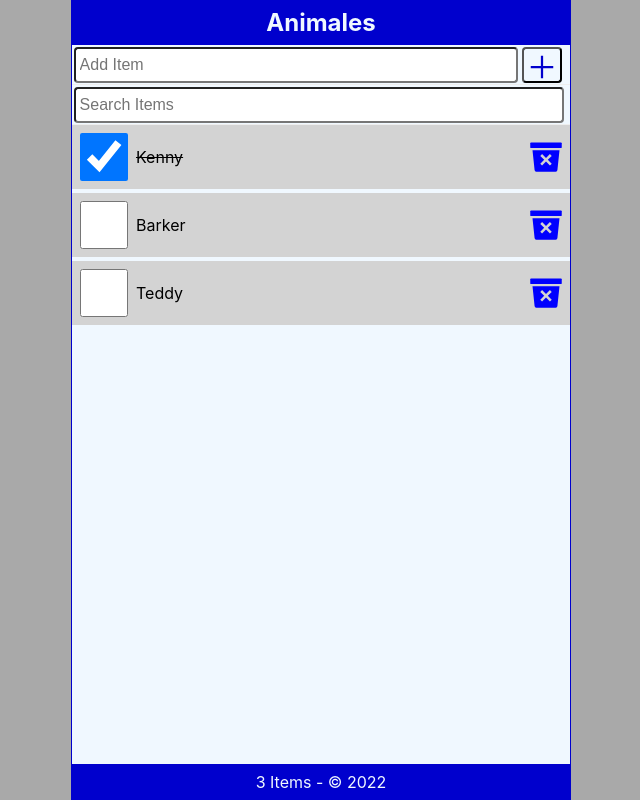
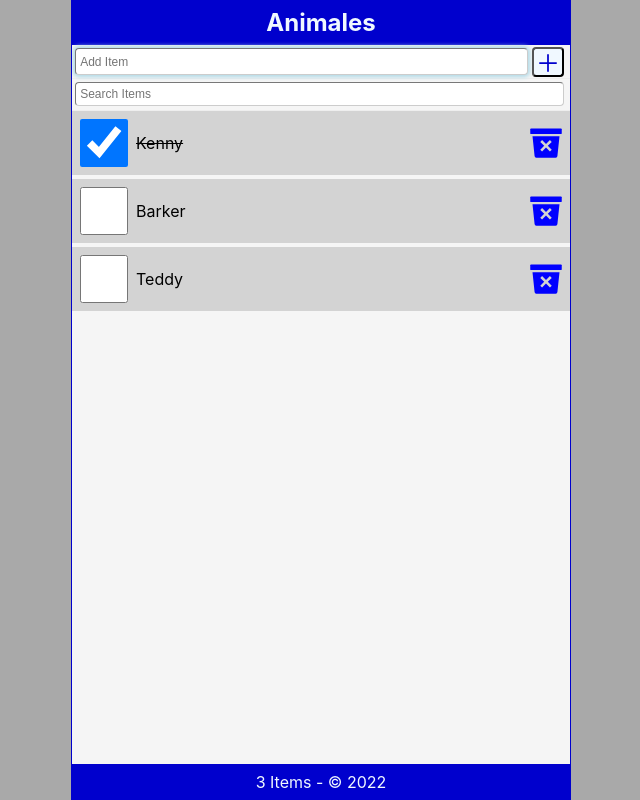
Before and after one commit to asconaga/tut01, a React (Create React App) app: page / in a window 1280 px wide. Shown: the whole page, without its empty margins (319-959 px from the left). Built offline with nearby package versions, Linux system fonts and the light colour scheme.

Commit message:
small changes

```diff
--- a/src/AddItem.js
+++ b/src/AddItem.js
@@ -29,7 +29,7 @@ const inputRef = useRef();
   return (
     <form className='addForm' onSubmit={handleSubmit}>
       <label>Add Item</label>
-      <input ref={inputRef} autoFocus id='addItem' type='text' placeholder='Add Item' required/>
+      <input ref={inputRef}  className="filters" autoFocus id='addItem' type='text' placeholder='Add Item' required/>
       <button type='submit' aria-label='Add Item' onClick={() => inputRef.current.focus()}>
         <IoAddSharp/>
       </button>
--- a/src/SearchItem.js
+++ b/src/SearchItem.js
@@ -5,7 +5,8 @@ const SearchItem = (props) => {
     <form className='searchForm' onSubmit={(e) => e.preventDefault()}>
         <label htmlFor='search'>Search</label>
         <input
-            id='search'
+            id='searchItem'
+            className="filters"
             type='text'
             role='searchbox'
             placeholder='Search Items'
--- a/src/index.css
+++ b/src/index.css
@@ -33,7 +33,7 @@ code {
   border-right:1px solid var(--main-bg-color);
   margin: auto;
   overflow:hidden;
-  background-color:aliceblue;
+  background-color:whitesmoke;
 }
 
 main {
@@ -132,8 +132,8 @@ ul li::before {
 }
 
 button {
-  height: 36px;
-  min-width: 36px;
+  height: 30px;
+  min-width: 28px;
   border-radius: 0.25rem;
   font-size: 1rem;
   background-color: aliceblue;
@@ -142,9 +142,9 @@ button {
 }
 
 button svg {
-  width: 36px;
-  min-width: 36px;
-  height: 36px;
+  width: 28px;
+  min-width: 28px;
+  height: 28px;
   font-size: 1rem;
   cursor: pointer;
 }
@@ -172,9 +172,8 @@ button:hover {
 
 .addForm input[type='text'] , .searchForm input[type='text']{
   flex-grow: 1;
-  max-width: calc(100% - 50px);
-  min-height: 36px;
-  font-size: 1rem;
+  max-width: calc(100% - 42px);
+  font-size: 0.75rem;
   padding: 0.25rem;
   border-radius: 0.25rem;
   margin-right: 0.25rem;
@@ -185,3 +184,15 @@ button:hover {
  .searchForm input[type='text'] {
   max-width: calc(100%);
 }
+
+.filters
+{
+  border-color: #ccc;
+  border-radius: 5px;
+  border-width: 0.5px;
+  margin: 0.1rem;
+}
+
+.filters:focus {
+  box-shadow: 0px 0px 4px 2px lightblue;
+}
```
